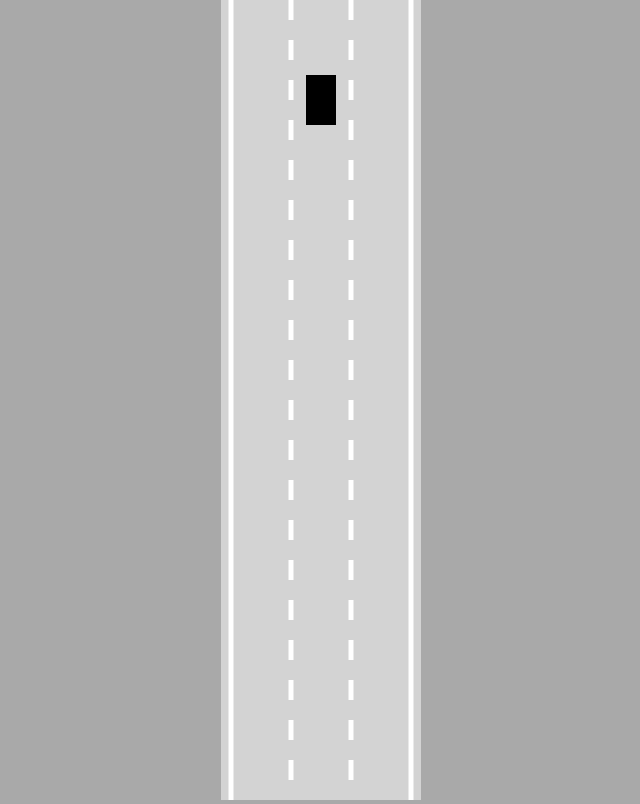
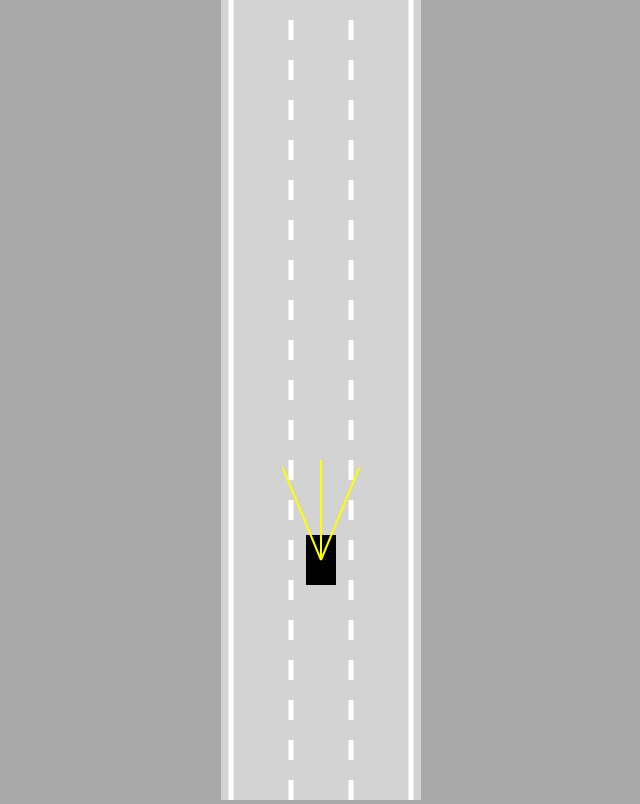
Before and after one commit to nicolapaoli/self-driving-car-js, a plain HTML site: page app/index.html in a window 1280 px wide. Shown: the whole page, without its empty margins (319-959 px from the left). Drawn offline with Linux system fonts and the light colour scheme.

Commit message:
Add sensors
Signed-off-by: Nicola Paoli <nicolapaoli.work@gmail.com>

```diff
--- a/app/index.html
+++ b/app/index.html
@@ -11,6 +11,7 @@
 <body>
     <canvas id="canvas"></canvas>
     <script src="js/utils.js"></script>
+    <script src="js/Sensor.js"></script>
     <script src="js/Road.js"></script>
     <script src="js/Controls.js"></script>
     <script src="js/Car.js"></script>
--- a/app/js/Car.js
+++ b/app/js/Car.js
@@ -12,12 +12,14 @@ class Car {
 
         this.angle = 0 // Rotation angle of the car
 
+        this.sensor = new Sensor(this)
         this.controls = new Controls()
     }
 
 
     update() {
         this.#move()
+        this.sensor.update()
     }
 
     #move() {
@@ -56,6 +58,7 @@ class Car {
         context.save()
         context.translate(this.x, this.y)
         context.rotate(-this.angle)
+
         context.beginPath()
         context.rect(
             -this.width/2,
@@ -64,5 +67,9 @@ class Car {
             this.height
         )
         context.fill();
+
+        context.restore()
+
+        this.sensor.draw(context)
     }
 }
--- a/app/js/Road.js
+++ b/app/js/Road.js
@@ -11,6 +11,17 @@ class Road {
 
         this.top = -infinity
         this.bottom = infinity
+
+        const topLeft = {x: this.left, y: this.top}
+        const topRight = {x: this.right, y: this.top}
+        const bottomLeft = {x: this.left, y: this.bottom}
+        const bottomRight = {x: this.right, y: this.bottom}
+
+        // Defining borders
+        this.borders = [
+            [topLeft, bottomLeft],
+            [topRight, bottomRight]
+        ]
     }
 
     getLaneCenter(laneIndex) {
@@ -26,7 +37,7 @@ class Road {
         context.strokeStyle = 'white'
 
         // write intermediate lines
-        for (let lane = 0; lane <= this.laneCount; lane++) {
+        for (let lane = 1; lane <= this.laneCount-1; lane++) {
             // Using linear interpolation to calculate the width of each line
             const x = lerp(
                 this.left,
@@ -34,16 +45,21 @@ class Road {
                 lane / this.laneCount
             )
 
-            if (lane > 0 && lane < this.laneCount) {
-                context.setLineDash([20,20])
-            } else {
-                context.setLineDash([])
-            }
+            context.setLineDash([20,20])
             context.beginPath()
             context.moveTo(x, this.top)
             context.lineTo(x, this.bottom)
             context.stroke()
+        }
 
-        }
+        // for each border draw them
+        context.setLineDash([])
+        this.borders.forEach(border => {
+            context.beginPath()
+            context.moveTo(border[0].x, border[0].y)
+            context.lineTo(border[1].x, border[1].y)
+            context.stroke()
+        })
+
     }
 }
--- /dev/null
+++ b/app/js/Sensor.js
@@ -0,0 +1,51 @@
+class Sensor {
+    constructor(car) {
+        this.car = car
+        this.rayCount = 3
+        this.rayLength = 100
+        this.raySpread = Math.PI / 4
+
+        this.rays = []
+    }
+
+    update() {
+        this.rays = []
+        for (let i = 0; i < this.rayCount; i++) {
+            const rayAngle = lerp(
+                this.raySpread / 2,
+                -this.raySpread / 2,
+                i / (this.rayCount - 1)
+            )
+
+            const start = {
+                x: this.car.x,
+                y: this.car.y
+            }
+
+            const end = {
+                x: this.car.x - Math.sin(rayAngle) * this.rayLength,
+                y: this.car.y - Math.cos(rayAngle) * this.rayLength
+            }
+
+            this.rays.push([start, end])
+        }
+    }
+
+    draw(context) {
+        if (this.rays.length < 1) return
+        for (let i = 0; i < this.rayCount; i++) {
+            context.beginPath()
+            context.lineWidth = 2
+            context.strokeStyle = "yellow"
+            context.moveTo(
+                this.rays[i][0].x,
+                this.rays[i][0].y
+            )
+            context.lineTo(
+                this.rays[i][1].x,
+                this.rays[i][1].y
+            )
+            context.stroke()
+        }
+    }
+}
--- a/app/js/main.js
+++ b/app/js/main.js
@@ -13,7 +13,12 @@ function animate() {
     car.update()
 
     canvas.height = window.innerHeight
+
+    context.save()
+    context.translate(0, -car.y + canvas.height *.7) //move canvas with car
     road.draw(context)
     car.draw(context)
+
+    context.restore()
     requestAnimationFrame(animate)
 }
```
